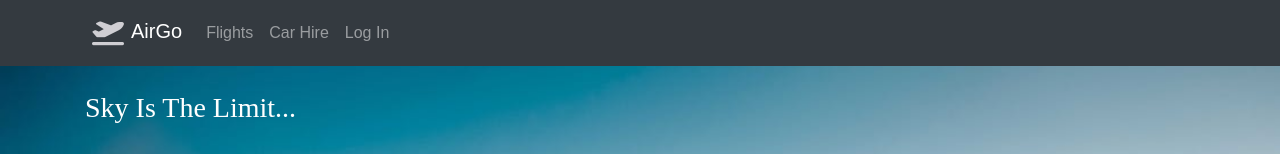
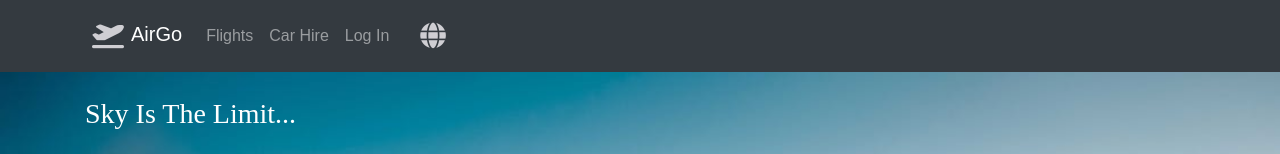
Before and after one commit to mihayounas/air-go, a React (Create React App) app in the folder air-go/: page / in a window 1280 px wide. Shown: the top 154 px of the page. Built offline with nearby package versions, Linux system fonts and the light colour scheme; no server answers.

Commit message:
add globe icon to be a dropdown to select currency

```diff
--- a/air-go/src/components/NavBar.js
+++ b/air-go/src/components/NavBar.js
@@ -14,6 +14,7 @@ function NavBar() {
           <Nav className="me-auto">
             <Nav.Link href="#features">Flights</Nav.Link>
             <Nav.Link href="#pricing">Car Hire</Nav.Link>
+
           </Nav>
           <Nav>
 
@@ -21,6 +22,7 @@ function NavBar() {
               Log In
             </Nav.Link>
           </Nav>
+          <Nav.Link href="#currency"><i class="fa-solid fa-globe"></i></Nav.Link>
         </Navbar.Collapse>
       </Container>
     </Navbar>
```
